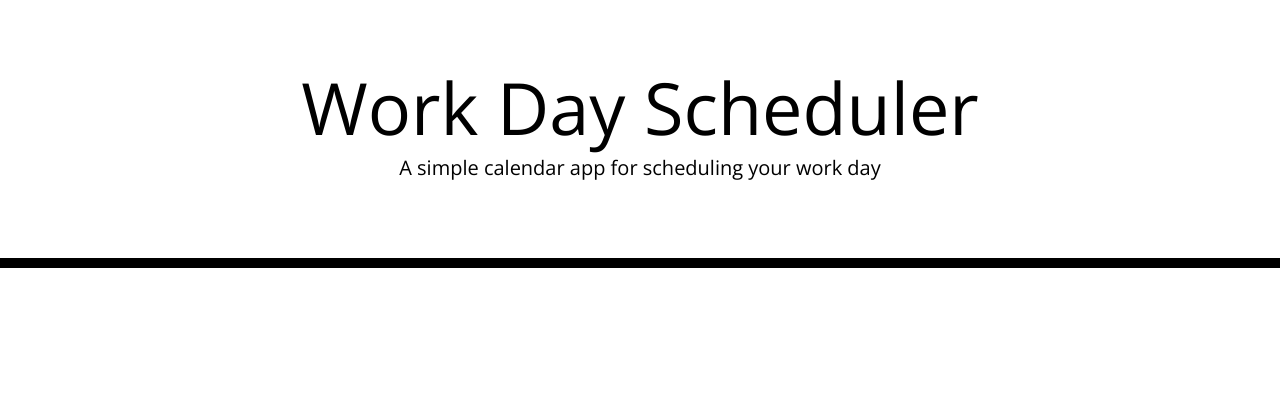
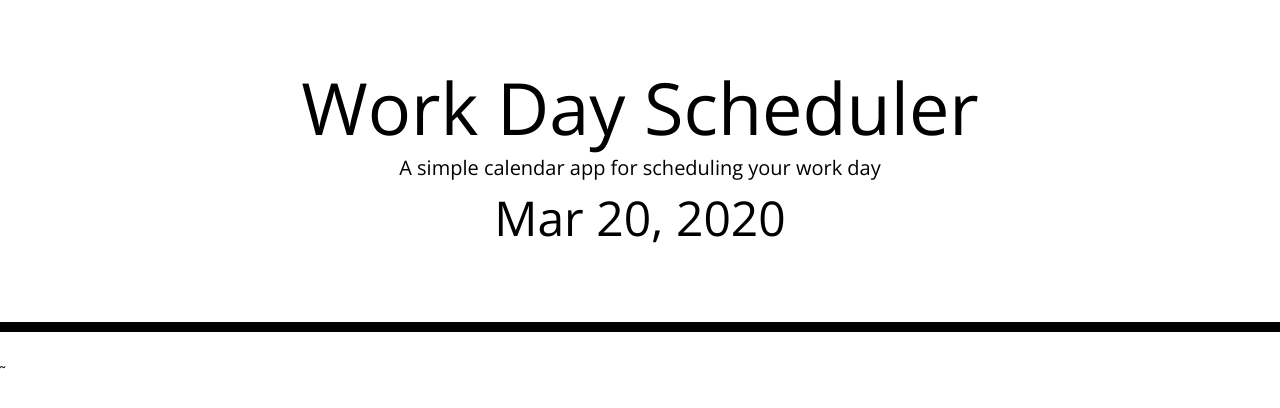
Before and after one commit to CateDunn/DayCalendar, a plain HTML site: page index.html in a window 1280 px wide. Drawn offline with nearby package versions, Linux system fonts and the light colour scheme.

Commit message:
adding date

```diff
--- a/index.html
+++ b/index.html
@@ -32,7 +32,10 @@
       <!-- Timeblocks go here -->
     </div>
 
+
     <script src="https://code.jquery.com/jquery-3.4.1.min.js"></script>
     <script src="https://cdnjs.cloudflare.com/ajax/libs/moment.js/2.24.0/moment.min.js"></script>
+    <script src = 'script.js'></script>
   </body>
 </html>
+˜
--- a/script.js
+++ b/script.js
@@ -0,0 +1,10 @@
+console.log("testing");
+
+var format = ('ll');
+var moment = moment()
+var dateResult = moment.format(format);
+console.log(dateResult);
+
+$("#currentDay").html(dateResult);
+
+console.log(moment.format(format))
--- a/style.css
+++ b/style.css
@@ -69,3 +69,7 @@ textarea{
   font-size: 20px;
   transition: all .3s ease-in-out;
 }
+
+#currentDay {
+  font-size: 48px;
+}
```
Also changed, not shown: 1 other file.
